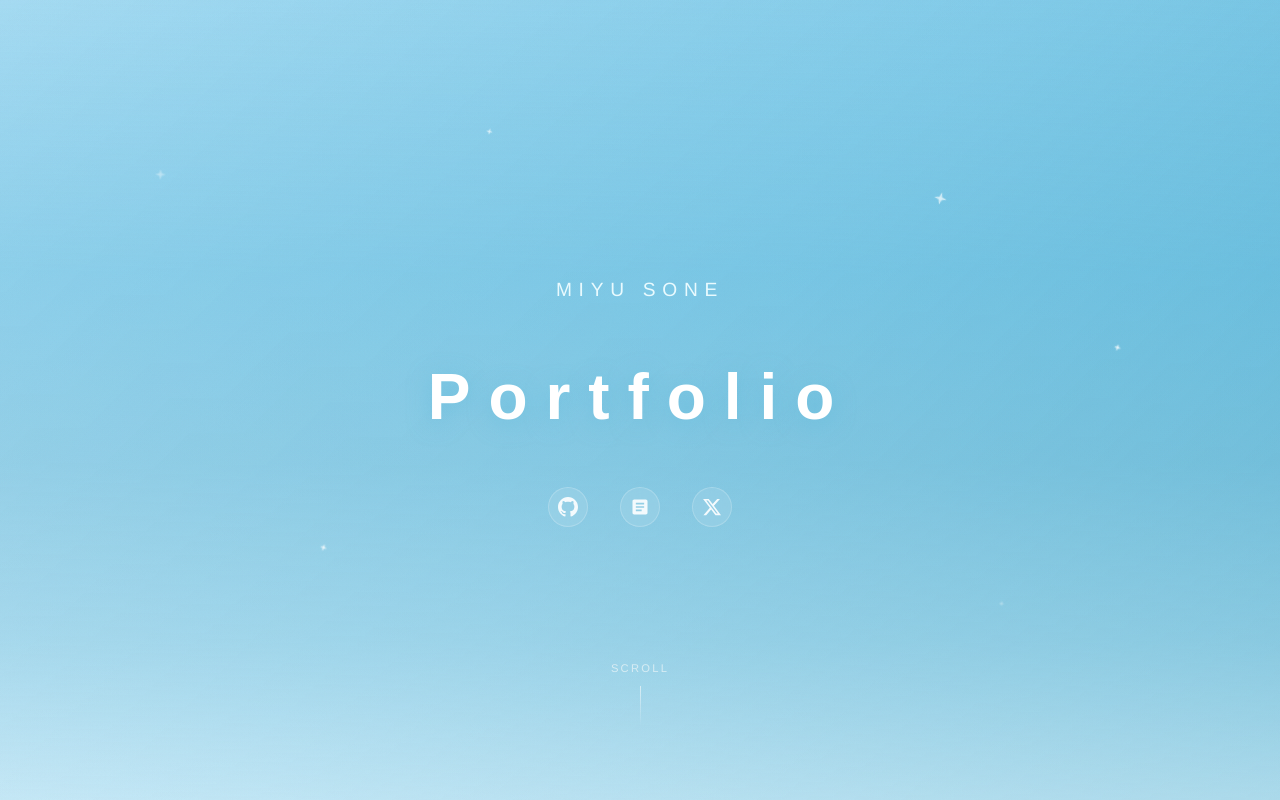
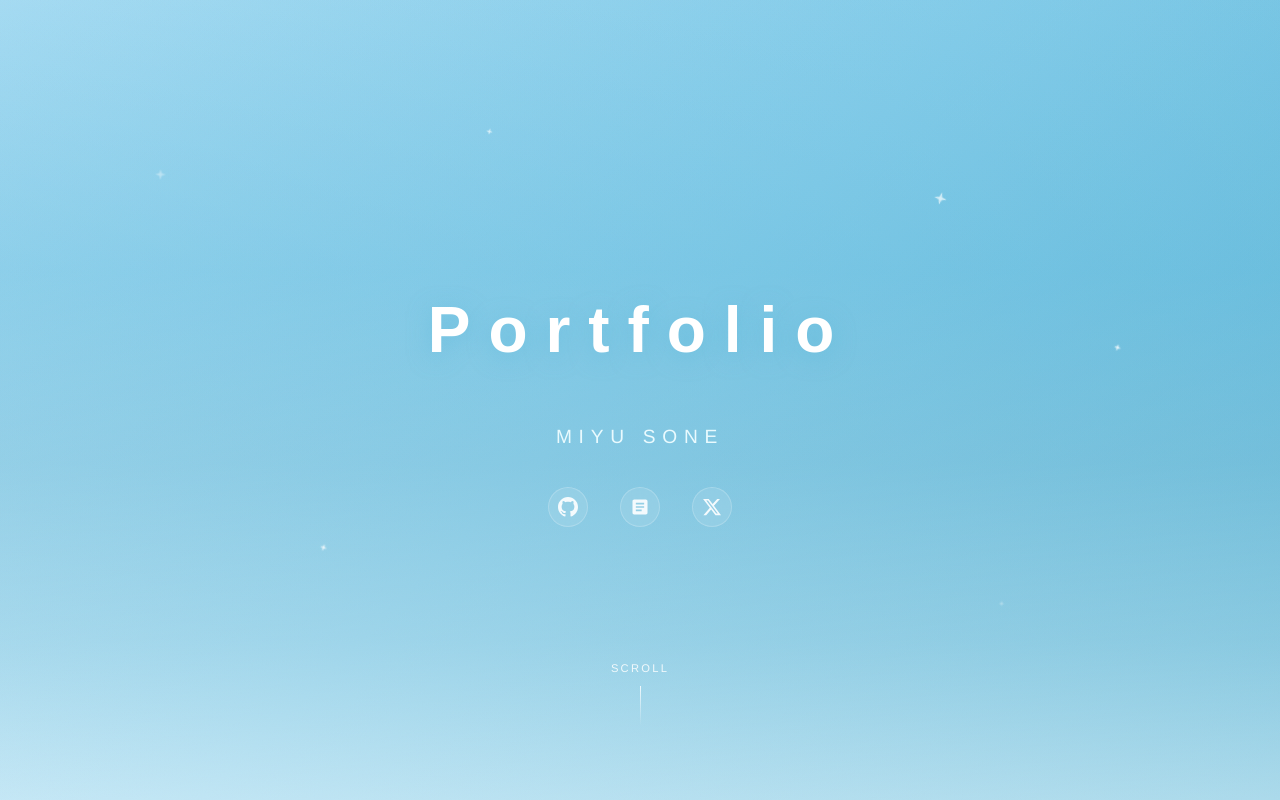
Before and after one commit to s0nmy/my-portfolio, a Next.js app: page / in a window 1280 px wide. Shown: the top 800 px of the page. Built offline with nearby package versions, Linux system fonts and the light colour scheme; a web font is replaced by a local one.

Commit message:
refacter: SCROLL押下時に画面遷移するよう修正

```diff
--- a/app/components/Hero.tsx
+++ b/app/components/Hero.tsx
@@ -15,8 +15,8 @@ export function Hero() {
       </div>
 
       <div className="relative z-[3] w-[min(760px,calc(100%-2rem))] animate-fade-in-up p-8 text-center motion-reduce:animate-none">
-        <p className="mb-8 font-en text-[1.2rem] tracking-[0.35em] text-[rgba(237,252,255,0.96)] max-[768px]:text-base">MIYU SONE</p>
-        <h2 className="mb-4 text-[4rem] font-bold tracking-[0.28em] text-white [text-shadow:0_4px_22px_rgba(95,184,217,0.55)] max-[768px]:text-[2.5rem]">Portfolio</h2>
+        <h2 className="mb-8 text-[4rem] font-bold tracking-[0.28em] text-white [text-shadow:0_4px_22px_rgba(95,184,217,0.55)] max-[768px]:text-[2.5rem]">Portfolio</h2>
+        <p className="mb-4 font-en text-[1.2rem] tracking-[0.35em] text-[rgba(237,252,255,0.96)] max-[768px]:text-base">MIYU SONE</p>
         <div className="mt-8 flex justify-center gap-8">
           <a href="https://github.com/s0nmy/" target="_blank" rel="noopener noreferrer" className="flex h-10 w-10 items-center justify-center rounded-full border border-white/20 bg-white/10 text-white/90 backdrop-blur-[10px] transition-all duration-300 hover:-translate-y-[3px] hover:bg-white/20 hover:text-white focus-visible:outline-3 focus-visible:outline-[#154e67] focus-visible:outline-offset-[3px] motion-reduce:transition-none" aria-label="GitHub">
             <svg className="h-5 w-5" viewBox="0 0 24 24" fill="currentColor" aria-hidden="true"><path d="M12 0c-6.626 0-12 5.373-12 12 0 5.302 3.438 9.8 8.207 11.387.599.111.793-.261.793-.577v-2.234c-3.338.726-4.033-1.416-4.033-1.416-.546-1.387-1.333-1.756-1.333-1.756-1.089-.745.083-.729.083-.729 1.205.084 1.839 1.237 1.839 1.237 1.07 1.834 2.807 1.304 3.492.997.107-.775.418-1.305.762-1.604-2.665-.305-5.467-1.334-5.467-5.931 0-1.311.469-2.381 1.236-3.221-.124-.303-.535-1.524.117-3.176 0 0 1.008-.322 3.301 1.23.957-.266 1.983-.399 3.003-.404 1.02.005 2.047.138 3.006.404 2.291-1.552 3.297-1.23 3.297-1.23.653 1.653.242 2.874.118 3.176.77.84 1.235 1.911 1.235 3.221 0 4.609-2.807 5.624-5.479 5.921.43.372.823 1.102.823 2.222v3.293c0 .319.192.694.801.576 4.765-1.589 8.199-6.086 8.199-11.386 0-6.627-5.373-12-12-12z" /></svg>
@@ -30,10 +30,10 @@ export function Hero() {
         </div>
       </div>
 
-      <div className="absolute bottom-16 left-0 right-0 mx-auto flex w-fit flex-col items-center gap-2 animate-scroll-bounce motion-reduce:animate-none">
+      <a href="#profile" aria-label="プロフィールまでスクロール" className="absolute bottom-16 left-0 right-0 z-[3] mx-auto flex w-fit cursor-pointer flex-col items-center gap-2 rounded-sm no-underline animate-scroll-bounce focus-visible:outline-3 focus-visible:outline-white focus-visible:outline-offset-4 motion-reduce:animate-none">
         <span className="font-en text-[0.7rem] tracking-[0.2em] text-white/85">SCROLL</span>
         <div className="h-10 w-px bg-gradient-to-b from-white/85 to-transparent" />
-      </div>
+      </a>
     </section>
   );
 }
```
